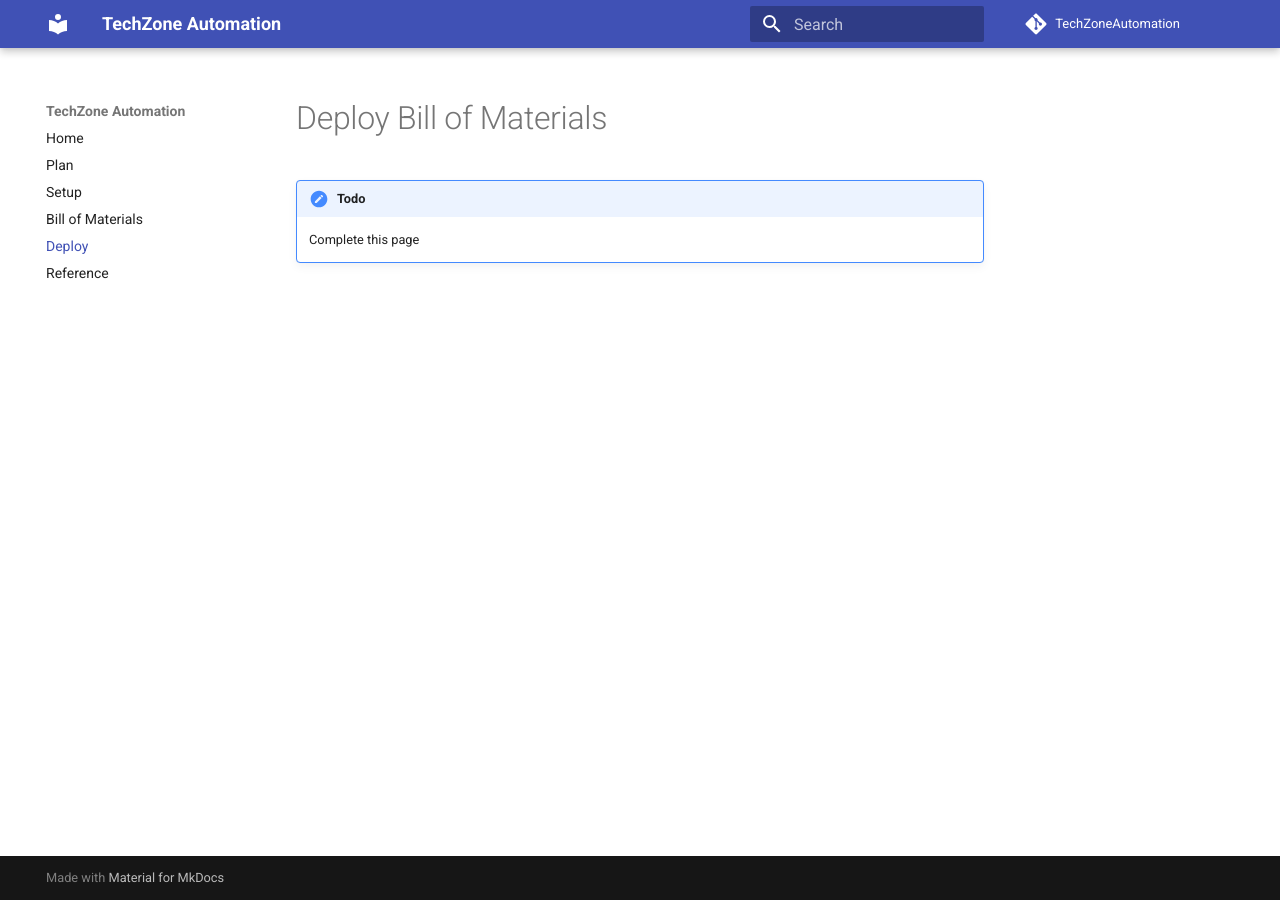
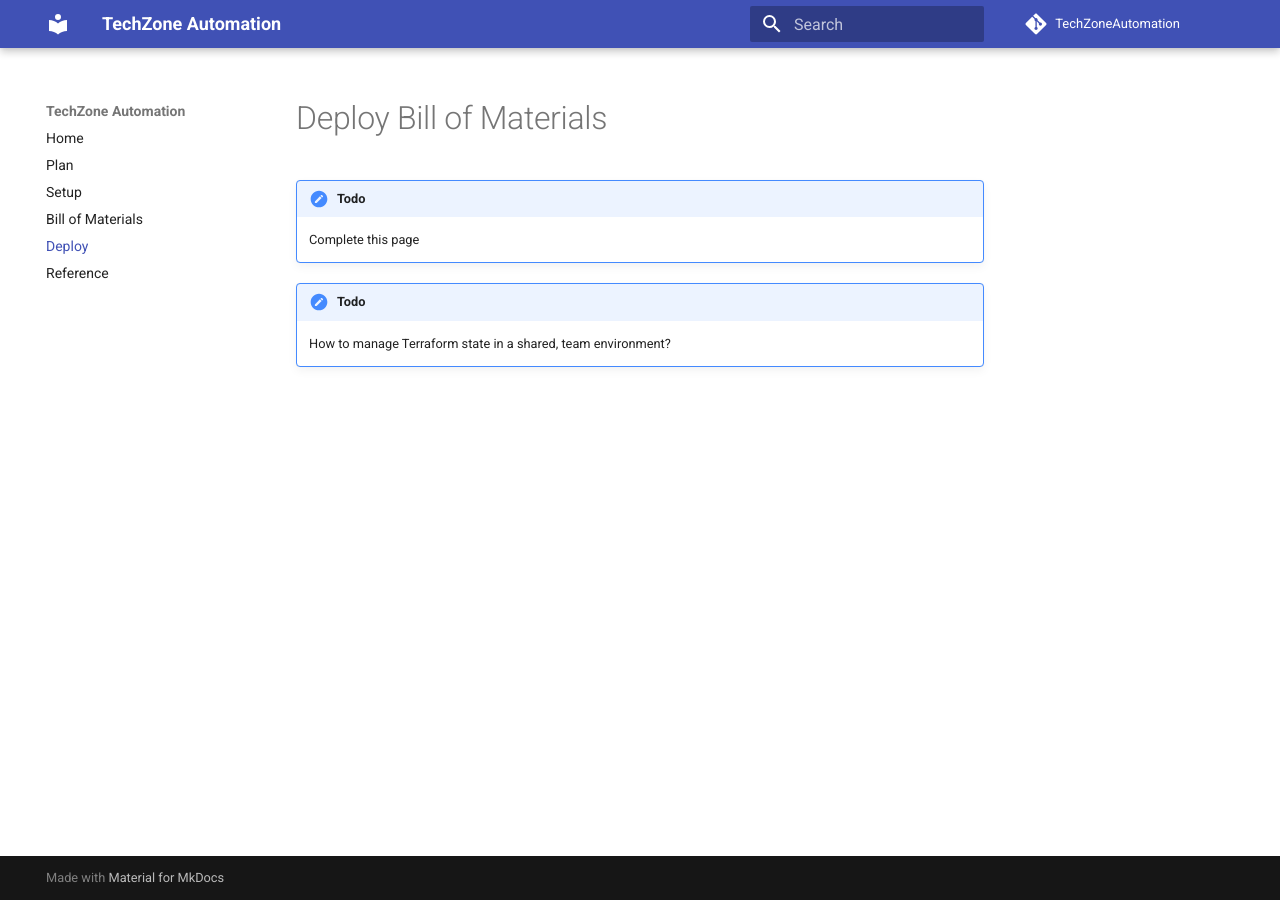
Before and after one commit to binnes/TechZoneAutomation, an MkDocs documentation site: the page built from docs/deploy.md, in a window 1280 px wide. Built offline with MkDocs 1.6.1 and Material for MkDocs 9.7.7, drawn with Linux system fonts in a browser that asks for light colours; comment, search, counter and statistics services are not loaded.

Commit message:
terraform state question

```diff
--- a/docs/deploy.md
+++ b/docs/deploy.md
@@ -2,3 +2,7 @@
 
 !!!todo
     Complete this page
+
+
+!!!todo
+    How to manage Terraform state in a shared, team environment?
```
